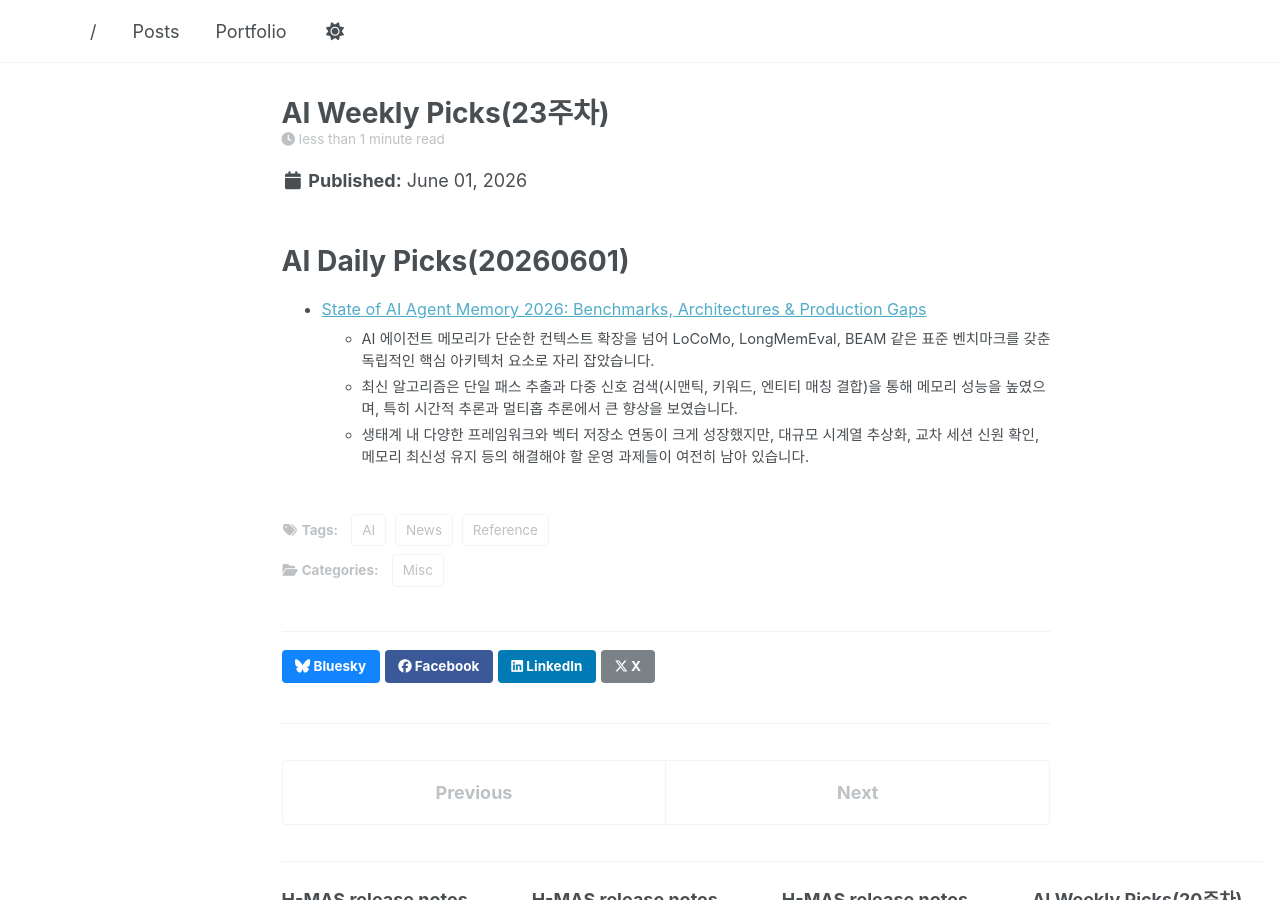
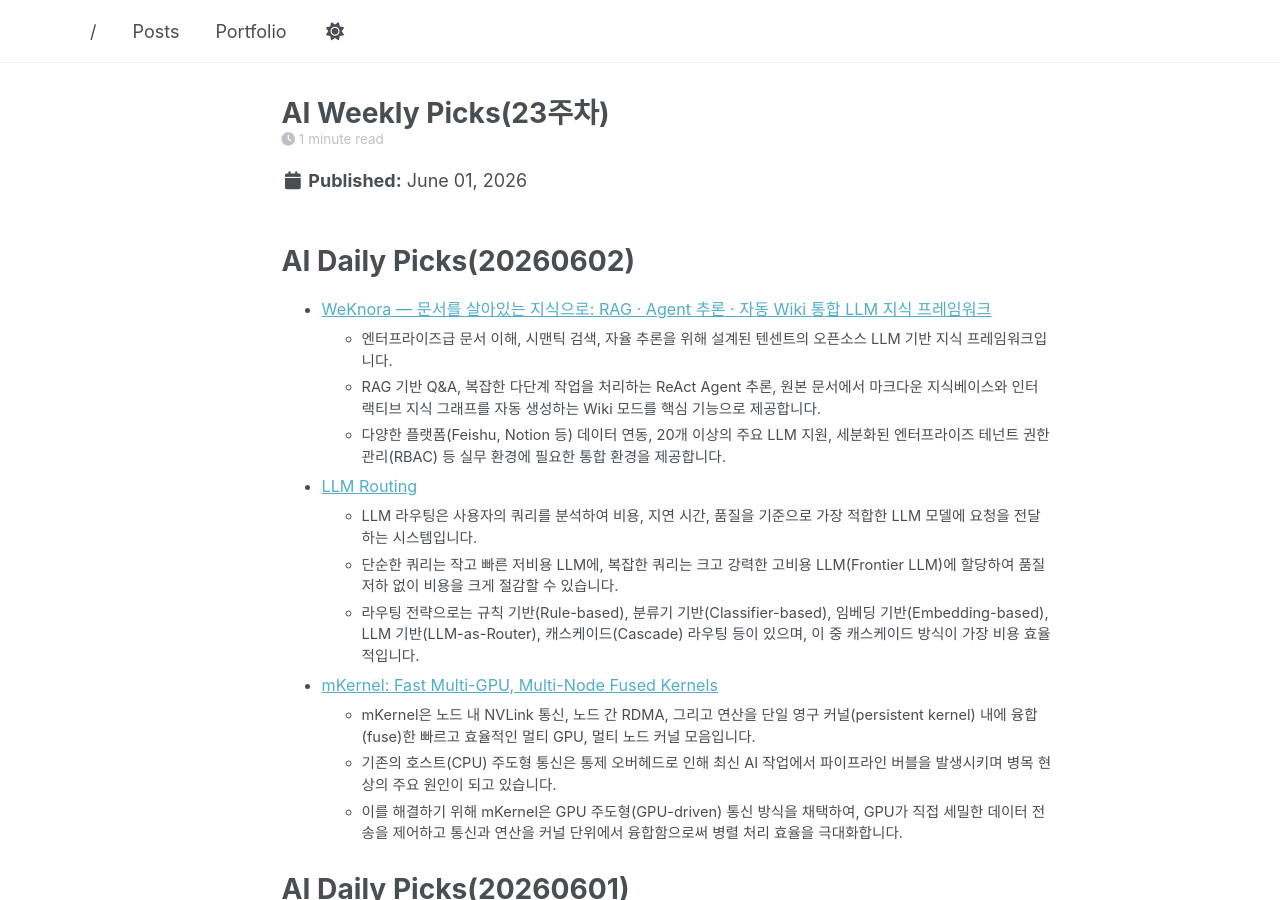
Before and after one commit to parameterfreak/parameterfreak.github.io, a Jekyll site: the page built from _posts/2026-06-01-ai-weekly-picks.md, in a window 1280 px wide and 900 px high. Built offline with Jekyll 4.4.1, drawn with Linux system fonts in a browser that asks for light colours; a script that is not in the unit is left out.

Commit message:
Add AI Daily Picks for June 2, 2026
Added AI Daily Picks for June 2, 2026, including new articles on WeKnora, LLM Routing, and mKernel.

```diff
--- a/_posts/2026-06-01-ai-weekly-picks.md
+++ b/_posts/2026-06-01-ai-weekly-picks.md
@@ -10,6 +10,23 @@ tags:
   - Reference
 ---
 
+# AI Daily Picks(20260602)
+
+* [WeKnora — 문서를 살아있는 지식으로: RAG · Agent 추론 · 자동 Wiki 통합 LLM 지식 프레임워크](https://github.com/Tencent/WeKnora/blob/main/README_KO.md)
+  * 엔터프라이즈급 문서 이해, 시맨틱 검색, 자율 추론을 위해 설계된 텐센트의 오픈소스 LLM 기반 지식 프레임워크입니다.
+  * RAG 기반 Q&A, 복잡한 다단계 작업을 처리하는 ReAct Agent 추론, 원본 문서에서 마크다운 지식베이스와 인터랙티브 지식 그래프를 자동 생성하는 Wiki 모드를 핵심 기능으로 제공합니다.
+  * 다양한 플랫폼(Feishu, Notion 등) 데이터 연동, 20개 이상의 주요 LLM 지원, 세분화된 엔터프라이즈 테넌트 권한 관리(RBAC) 등 실무 환경에 필요한 통합 환경을 제공합니다.
+
+* [LLM Routing](https://outcomeschool.com/blog/llm-routing)
+  * LLM 라우팅은 사용자의 쿼리를 분석하여 비용, 지연 시간, 품질을 기준으로 가장 적합한 LLM 모델에 요청을 전달하는 시스템입니다.
+  * 단순한 쿼리는 작고 빠른 저비용 LLM에, 복잡한 쿼리는 크고 강력한 고비용 LLM(Frontier LLM)에 할당하여 품질 저하 없이 비용을 크게 절감할 수 있습니다.
+  * 라우팅 전략으로는 규칙 기반(Rule-based), 분류기 기반(Classifier-based), 임베딩 기반(Embedding-based), LLM 기반(LLM-as-Router), 캐스케이드(Cascade) 라우팅 등이 있으며, 이 중 캐스케이드 방식이 가장 비용 효율적입니다.
+
+* [mKernel: Fast Multi-GPU, Multi-Node Fused Kernels](https://uccl-project.github.io/posts/mkernel/)
+  * mKernel은 노드 내 NVLink 통신, 노드 간 RDMA, 그리고 연산을 단일 영구 커널(persistent kernel) 내에 융합(fuse)한 빠르고 효율적인 멀티 GPU, 멀티 노드 커널 모음입니다.
+  * 기존의 호스트(CPU) 주도형 통신은 통제 오버헤드로 인해 최신 AI 작업에서 파이프라인 버블을 발생시키며 병목 현상의 주요 원인이 되고 있습니다.
+  * 이를 해결하기 위해 mKernel은 GPU 주도형(GPU-driven) 통신 방식을 채택하여, GPU가 직접 세밀한 데이터 전송을 제어하고 통신과 연산을 커널 단위에서 융합함으로써 병렬 처리 효율을 극대화합니다.
+
 # AI Daily Picks(20260601)
 
 * [State of AI Agent Memory 2026: Benchmarks, Architectures & Production Gaps](https://mem0.ai/blog/state-of-ai-agent-memory-2026)
```
